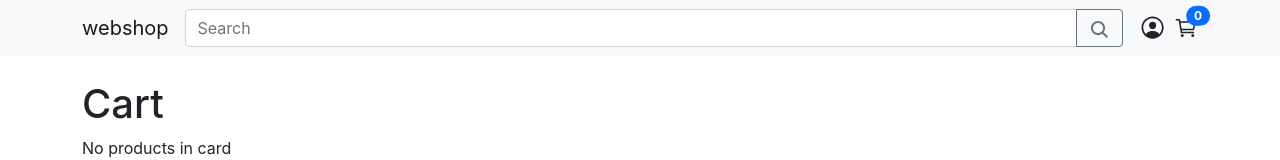
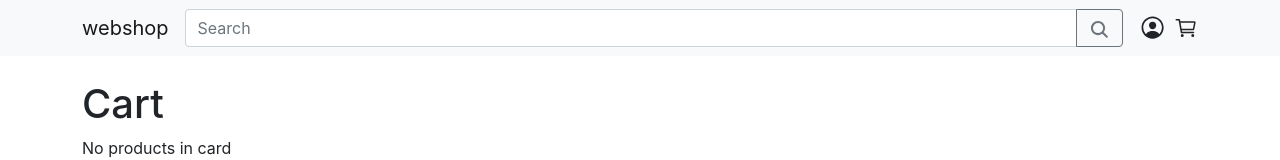
Before and after one commit to glgoose/webshop-fe, a React (Create React App) app: page /cart in a window 1280 px wide. Shown: the top 160 px of the page. Built offline with nearby package versions, Linux system fonts and the light colour scheme; no server answers.

Commit message:
don't show cart count badge when 0

```diff
--- a/src/Navbar.js
+++ b/src/Navbar.js
@@ -41,12 +41,14 @@ function Navbar ({ itemsInCartCount, onSearch }) {
         <Link to='/cart' className='ms-2'>
           <div className='d-flex align-items-center position-relative'>
             <IoCartOutline size='1.5em' color='var(--bs-dark)' />
+            {itemsInCartCount !== 0 && (
               <span
                 className='position-absolute top-0 start-100 translate-middle bg-primary badge rounded-pill'
                 style={{ fontSize: '0.75rem' }}
               >
                 {itemsInCartCount}
               </span>
+            )}
           </div>
         </Link>
       </div>
```
Lines whose indentation alone changed are shown as unchanged.
